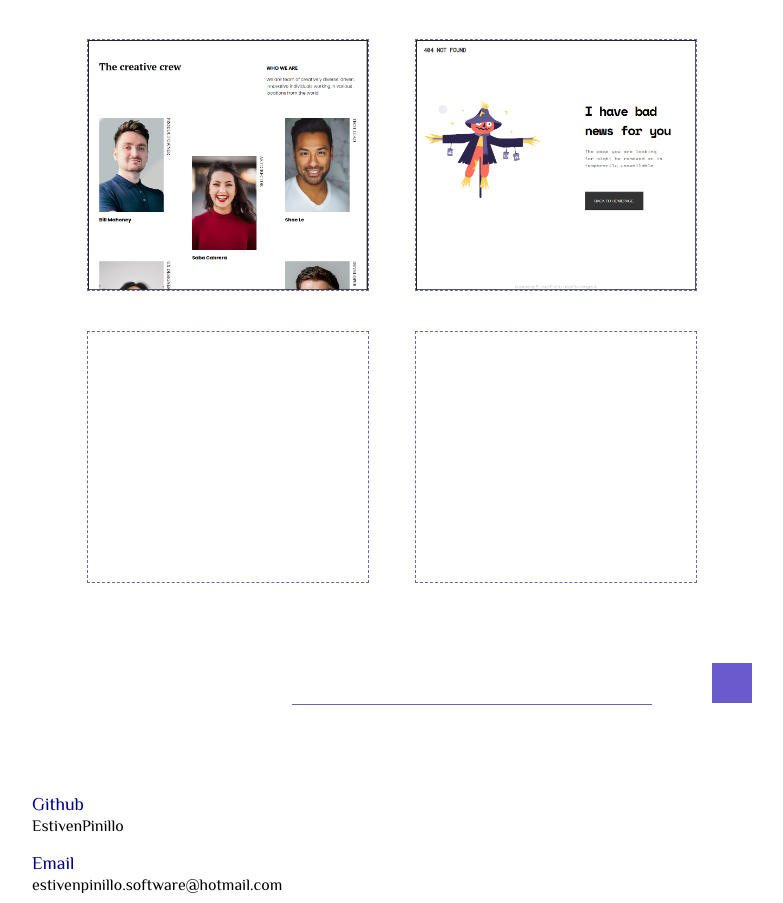
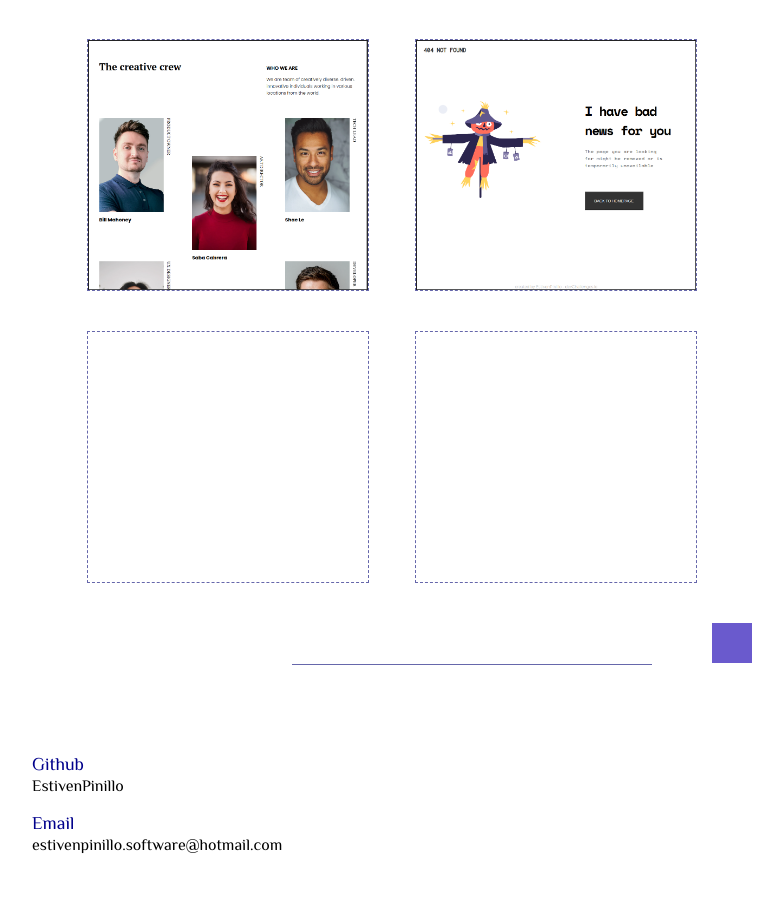
Before and after one commit to EstivenPinillo/estivenpinillo.dev, a PHP site: page /index.html in a window 1280 px wide. Shown: the part 1093-1996 px from the top of the page, without its empty margins (248-1031 px from the left). Run offline with PHP 8.4, Linux system fonts and the light colour scheme.

Commit message:
style: change padding .carousel

```diff
--- a/style.css
+++ b/style.css
@@ -356,7 +356,7 @@
         justify-content: space-evenly;
 
         width: 100%;
-        padding: 40px 10px 40px 10px;
+        padding: 40px 10px 0px 10px;
         box-sizing: border-box;
     }
 
@@ -392,7 +392,7 @@
         justify-content: space-evenly;
 
         width: 100%;
-        padding: 40px 10px 40px 10px;
+        padding: 40px 10px 0px 10px;
         box-sizing: border-box;
     }
 
```
